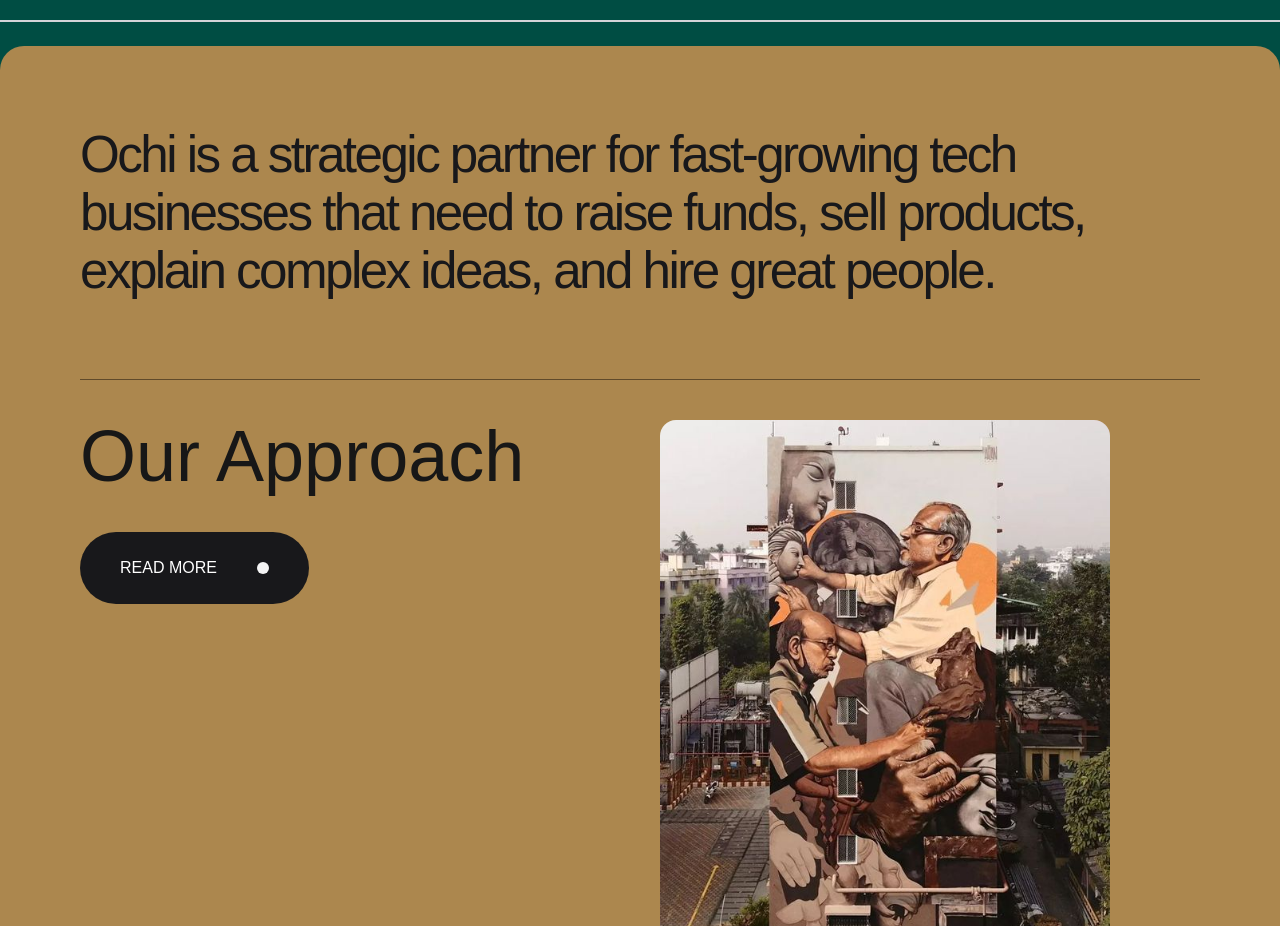
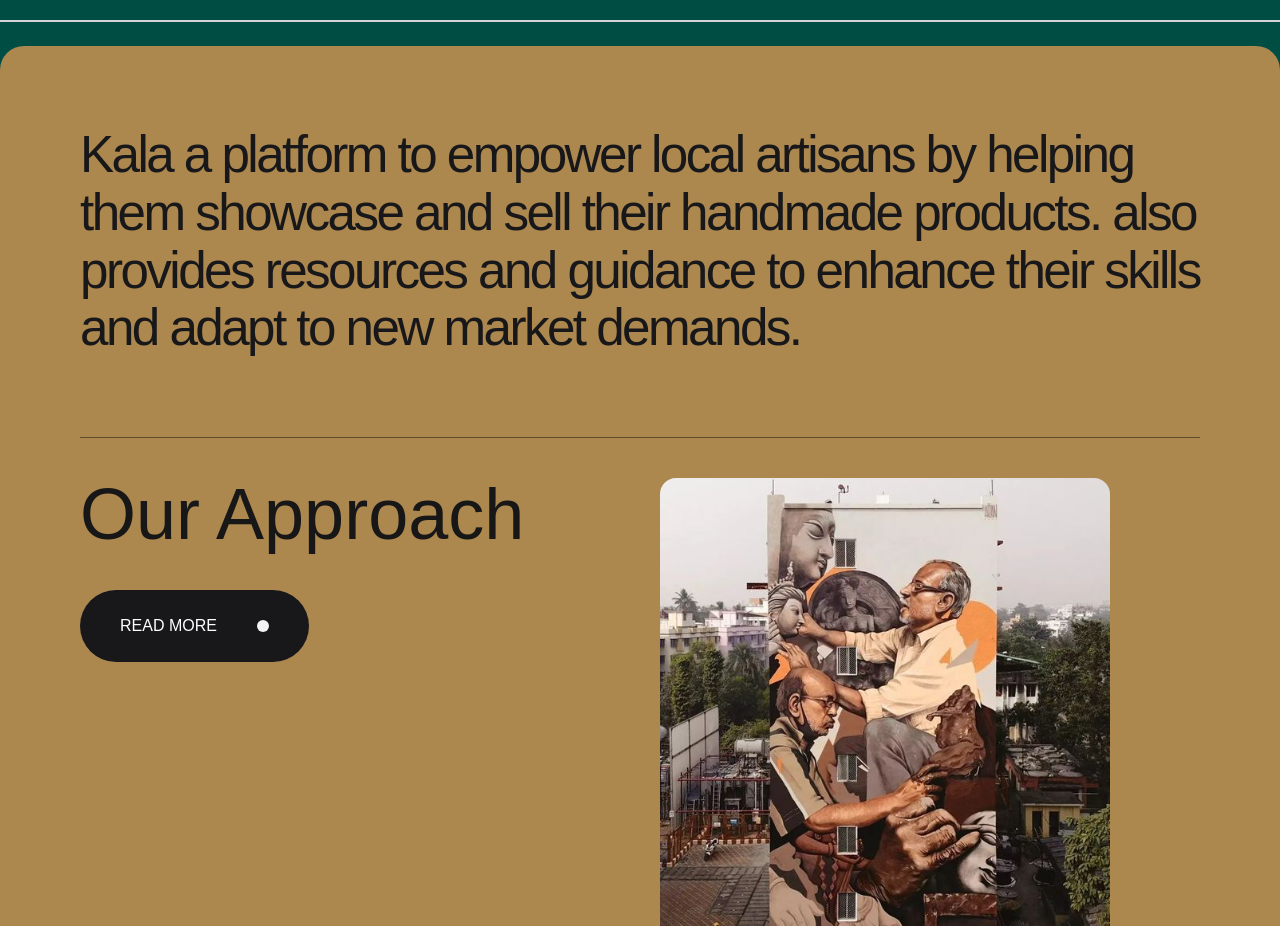
Before and after one commit to webwizzz/kala, a Next.js app in the folder kala_main/: page / in a window 1280 px wide. Shown: the part 1060-1986 px from the top of the page. Built offline with nearby package versions, Linux system fonts and the light colour scheme.

Commit message:
complete

```diff
--- a/kala_main/app/components/About.jsx
+++ b/kala_main/app/components/About.jsx
@@ -1,12 +1,11 @@
-import React from 'react'
 
 const About = () => {
   return (
     <div>
         <div data-scroll data-scroll-section data-scroll-speed="-.1"  className='w-full p-20 bg-[#ac874e] rounded-tl-3xl rounded-tr-3xl'>
             <h1 className="font-['Neue Montreal'] text-[4vw] leading-[4.5vw] text-zinc-900 tracking-tighter ">
-                Ochi is a strategic partner for fast-growing tech businesses that need
-                to raise funds, sell products, explain complex ideas, and hire great people.
+            Kala a platform to empower local artisans by helping them showcase and sell their handmade products.
+             also provides resources and guidance to enhance their skills and adapt to new market demands.
             </h1>
             <div className="w-full flex gap-10 border-t-[1px] pt-10 mt-20 border-[#604a2a]">
               <div className='w-1/2'>
```
